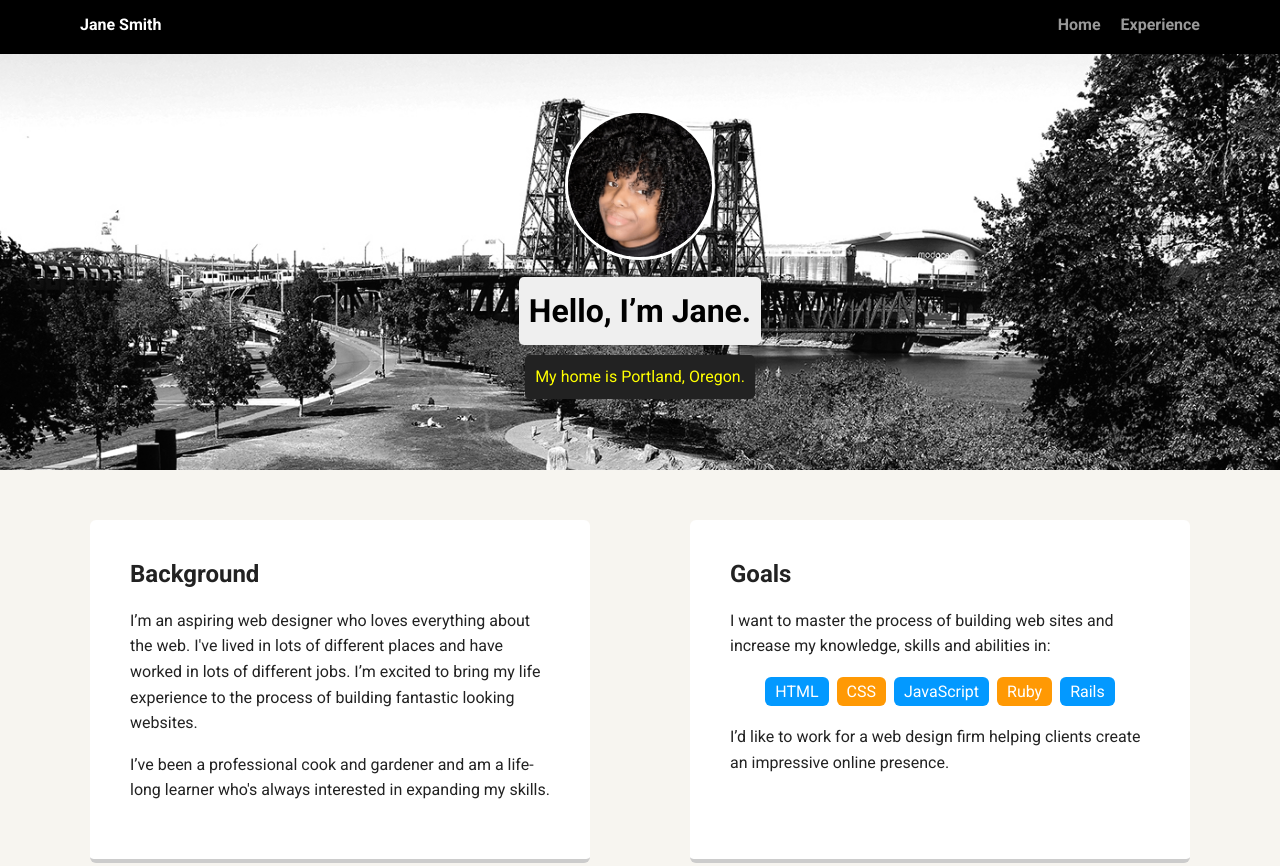
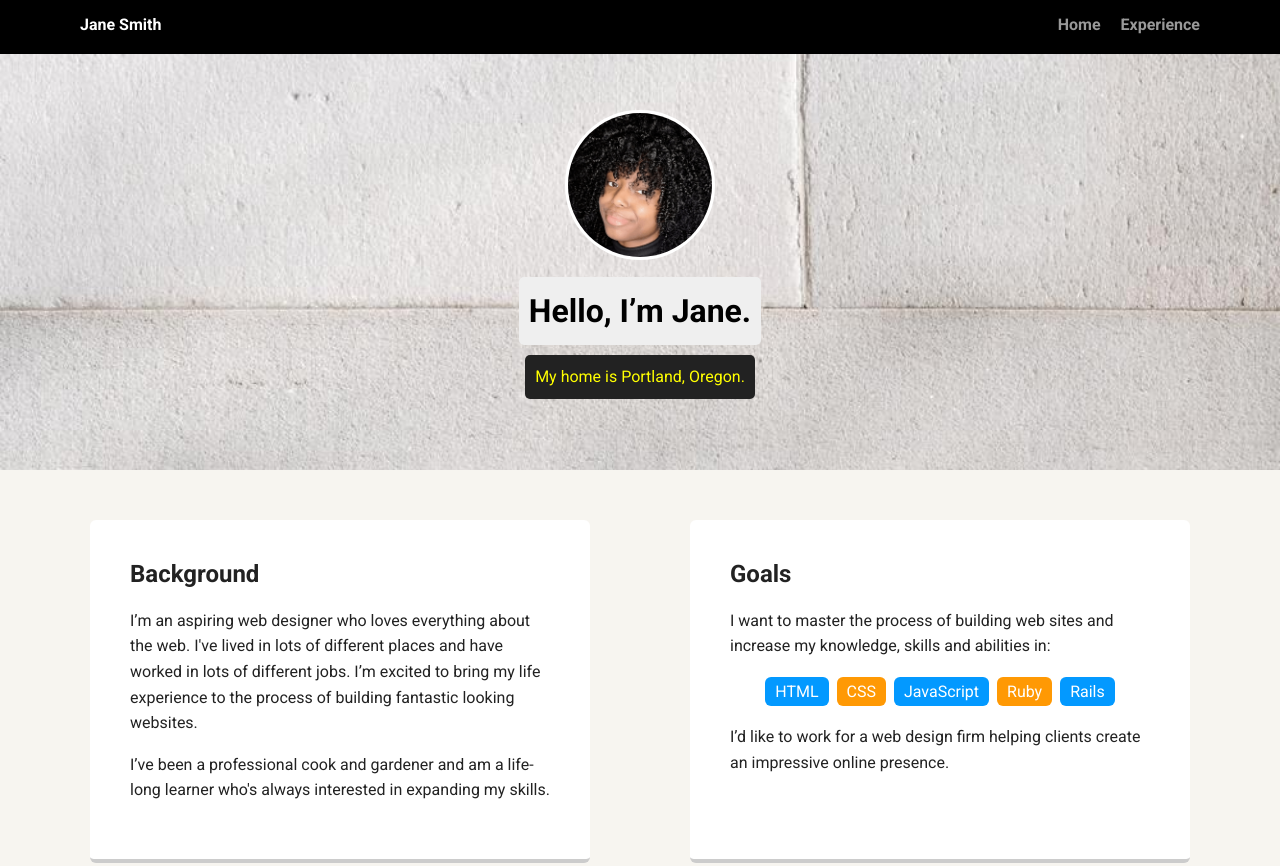
Before and after one commit to nadiabrown/Techdegree-project-1, a plain HTML site: page index.html in a window 1280 px wide. Shown: the top 866 px of the page. Drawn offline with Linux system fonts and the light colour scheme; a web font is replaced by a local one.

Commit message:
Updated background image

```diff
--- a/styles.css
+++ b/styles.css
@@ -57,7 +57,7 @@ a:hover {
 
 header {
   text-align: center;
-  background: url('images/portland.jpg') no-repeat top center ;
+  background: url('images/White_smooth_tiles.jpg') no-repeat top center ;
   background-size: cover;
   overflow: hidden;
   padding-top: 60px;
```
